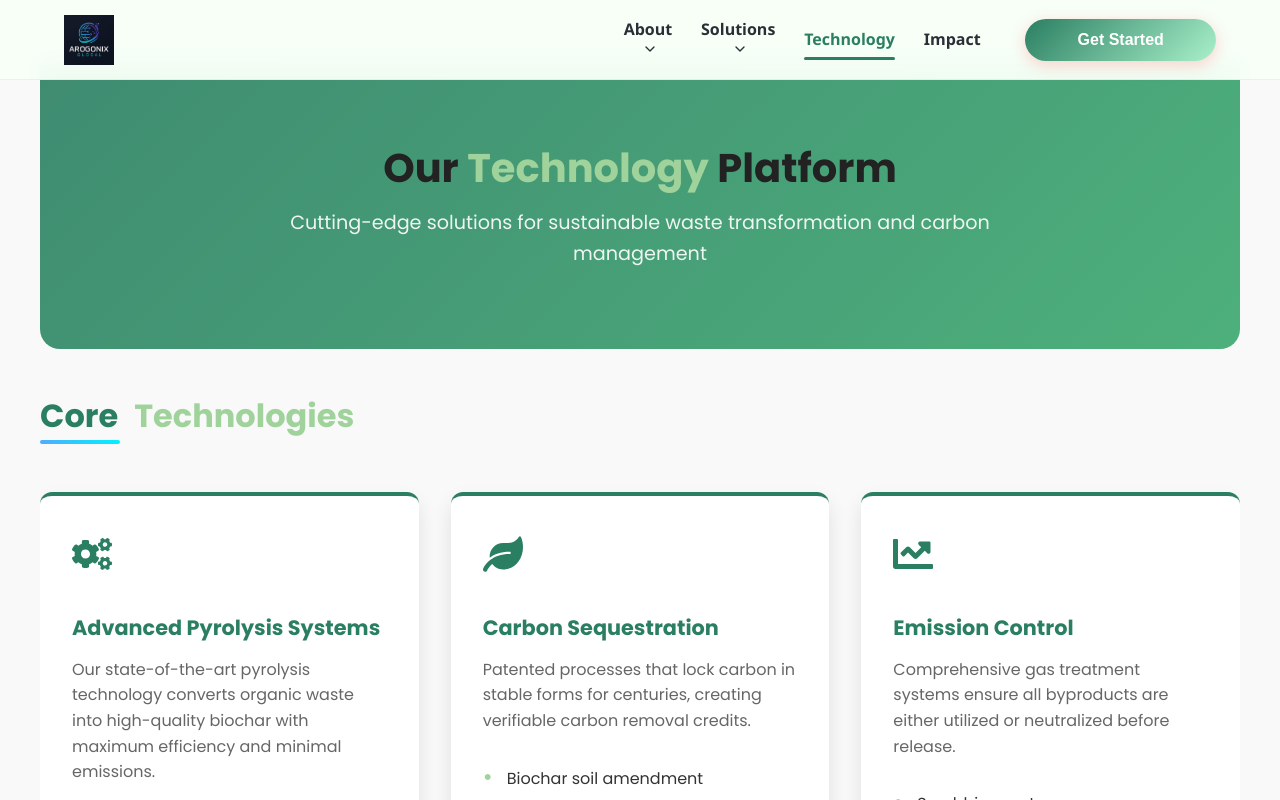
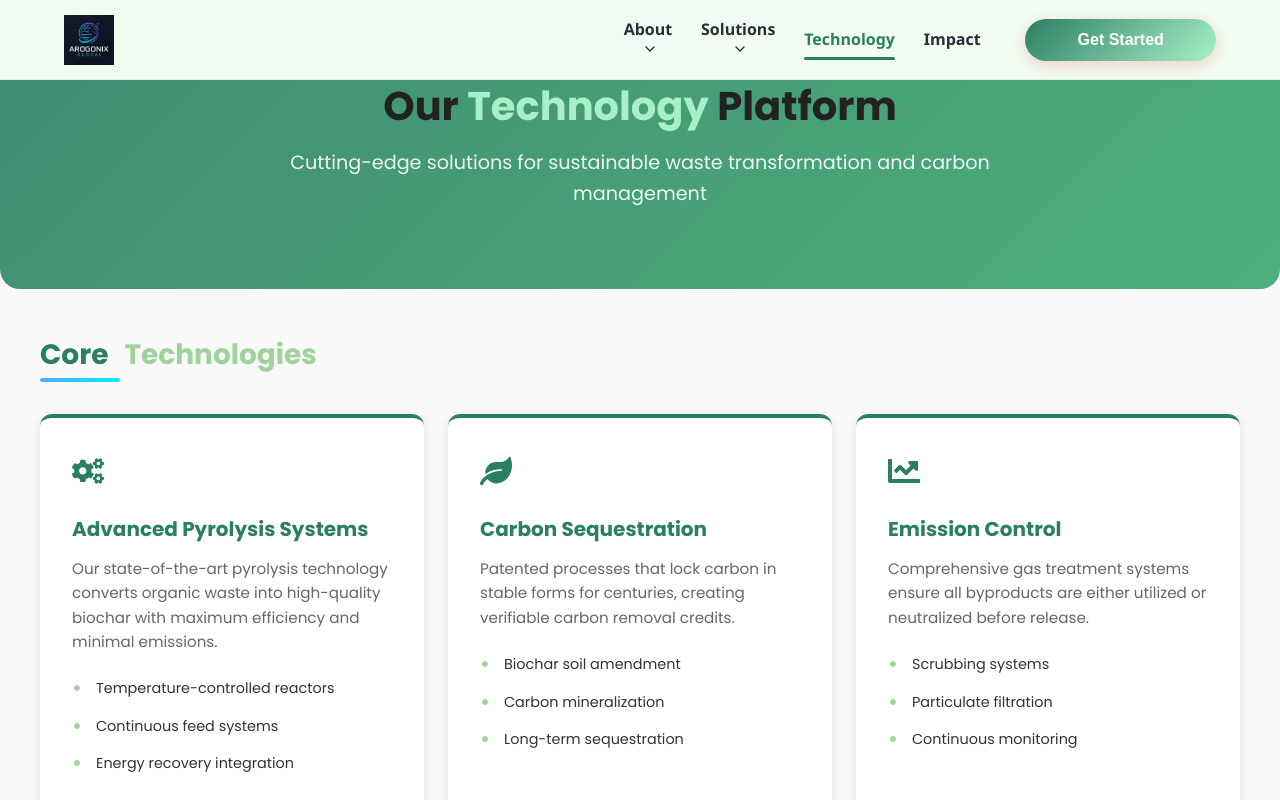
Before and after one commit to srushtibhilare/Arogonixexports, a React (Vite) app: page /technology in a window 1280 px wide. Built offline with nearby package versions, Linux system fonts and the light colour scheme.

Commit message:
Fix import path case for Vercel

```diff
--- a/src/components/Technology.css
+++ b/src/components/Technology.css
@@ -4,50 +4,58 @@
   --accent-color: #a0d39b;
   --text-color: #333;
   --light-bg: #f9f9f9;
-  --card-shadow: 0 10px 20px rgba(0,0,0,0.1);
+  --card-shadow: 0 4px 12px rgba(0,0,0,0.1);
+  --mobile-padding: 1.5rem;
 }
 
 .technology-container {
-  max-width: 1200px;
+  width: 100%;
   margin: 0 auto;
-  padding: 4rem 0rem;
   font-family: 'Poppins', sans-serif;
   color: var(--text-color);
   overflow-x: hidden;
+}
+
+.page-content {
+  max-width: 1200px;
+  margin: 0 auto;
+  padding: 0 var(--mobile-padding);
 }
 
 /* Hero Section */
 .technology-hero {
   background: linear-gradient(135deg, rgba(42, 127, 98, 0.9), rgba(58, 167, 109, 0.9));
   color: white;
-  padding: 5rem 2rem;
+  padding: 4rem var(--mobile-padding);
   text-align: center;
-  border-radius: 0 0 20px 20px;
-  margin-bottom: 3rem;
+  margin-bottom: 2rem;
 }
 
 .hero-content h1 {
-  font-size: 2.5rem;
+  font-size: 2rem;
   margin-bottom: 1rem;
+  line-height: 1.3;
 }
 
 .hero-content h1 span {
-  color: var(--accent-color);
+  color: var(--secondary-color);
 }
 
 .hero-subtitle {
-  font-size: 1.2rem;
+  font-size: 1.1rem;
   max-width: 700px;
   margin: 0 auto;
   opacity: 0.9;
+  line-height: 1.6;
 }
 
 /* Section Titles */
 .section-title {
   text-align: center;
-  margin-bottom: 3rem;
-  font-size: 2rem;
+  margin-bottom: 2rem;
+  font-size: 1.75rem;
   color: var(--primary-color);
+  line-height: 1.3;
 }
 
 .section-title span {
@@ -57,14 +65,14 @@
 /* Solutions Grid */
 .solutions-grid {
   display: grid;
-  grid-template-columns: repeat(auto-fit, minmax(300px, 1fr));
-  gap: 2rem;
-  margin-bottom: 4rem;
+  grid-template-columns: 1fr;
+  gap: 1.5rem;
+  margin-bottom: 3rem;
 }
 
 .solution-card {
   background: white;
-  padding: 2rem;
+  padding: 1.5rem;
   border-radius: 12px;
   box-shadow: var(--card-shadow);
   transition: all 0.3s ease;
@@ -74,33 +82,36 @@
 }
 
 .solution-icon {
-  font-size: 2.5rem;
+  font-size: 2rem;
   color: var(--primary-color);
-  margin-bottom: 1.5rem;
+  margin-bottom: 1rem;
 }
 
 .solution-card h3 {
   color: var(--primary-color);
   margin-bottom: 1rem;
-  font-size: 1.3rem;
+  font-size: 1.25rem;
 }
 
 .solution-description {
   color: #666;
-  margin-bottom: 1.5rem;
+  margin-bottom: 1rem;
   line-height: 1.6;
+  font-size: 0.95rem;
 }
 
 .solution-features {
   list-style-type: none;
   padding: 0;
-  margin-top: 1.5rem;
+  margin-top: 1rem;
 }
 
 .solution-features li {
   padding: 0.5rem 0;
   padding-left: 1.5rem;
   position: relative;
+  font-size: 0.9rem;
+  line-height: 1.5;
 }
 
 .solution-features li::before {
@@ -115,14 +126,14 @@
 /* Features Grid */
 .features-grid {
   display: grid;
-  grid-template-columns: repeat(auto-fit, minmax(250px, 1fr));
-  gap: 2rem;
-  margin-bottom: 4rem;
+  grid-template-columns: 1fr;
+  gap: 1.5rem;
+  margin-bottom: 3rem;
 }
 
 .feature-card {
   background: white;
-  padding: 2rem;
+  padding: 1.5rem;
   border-radius: 12px;
   box-shadow: var(--card-shadow);
   text-align: center;
@@ -130,56 +141,57 @@
 }
 
 .feature-icon-container {
-  font-size: 2rem;
+  font-size: 1.75rem;
   color: var(--primary-color);
   background: rgba(42, 127, 98, 0.1);
-  width: 70px;
-  height: 70px;
+  width: 60px;
+  height: 60px;
   border-radius: 50%;
   display: flex;
   align-items: center;
   justify-content: center;
-  margin: 0 auto 1.5rem;
+  margin: 0 auto 1rem;
 }
 
 .feature-card h3 {
   color: var(--primary-color);
-  margin-bottom: 1rem;
+  margin-bottom: 0.75rem;
+  font-size: 1.2rem;
 }
 
 .feature-card p {
   color: #666;
   line-height: 1.6;
+  font-size: 0.95rem;
 }
 
 /* Process Steps */
 .process-steps {
   display: flex;
-  flex-wrap: wrap;
-  justify-content: center;
-  gap: 1.5rem;
-  margin-bottom: 4rem;
+  flex-direction: column;
+  gap: 1rem;
+  margin-bottom: 3rem;
 }
 
 .process-step {
   background: white;
-  padding: 1.5rem;
+  padding: 1.25rem;
   border-radius: 12px;
   box-shadow: var(--card-shadow);
   text-align: center;
-  width: 180px;
   position: relative;
   transition: all 0.3s ease;
 }
 
 .process-step::after {
-  content: '→';
+  content: '↓';
   position: absolute;
-  right: -25px;
-  top: 50%;
-  transform: translateY(-50%);
+  right: 50%;
+  top: auto;
+  bottom: -20px;
+  transform: translateX(50%);
   color: var(--primary-color);
-  font-size: 1.5rem;
+  font-size: 1.25rem;
   opacity: 0.5;
 }
 
@@ -188,16 +200,17 @@
 }
 
 .step-number {
-  width: 40px;
-  height: 40px;
+  width: 36px;
+  height: 36px;
   background: var(--primary-color);
   color: white;
   border-radius: 50%;
   display: flex;
   align-items: center;
   justify-content: center;
-  margin: 0 auto 1rem;
+  margin: 0 auto 0.75rem;
   font-weight: bold;
+  font-size: 0.9rem;
 }
 
 .process-step h3 {
@@ -208,67 +221,115 @@
 /* CTA Section */
 .tech-cta {
   text-align: center;
-  padding: 3rem;
+  padding: 2rem var(--mobile-padding);
   background: var(--light-bg);
   border-radius: 12px;
-  margin-bottom: 3rem;
+  margin-bottom: 2rem;
 }
 
 .tech-cta h2 {
   color: var(--primary-color);
   margin-bottom: 1.5rem;
+  font-size: 1.5rem;
 }
 
 .cta-button {
   background: var(--primary-color);
   color: white;
   border: none;
-  padding: 1rem 2rem;
+  padding: 0.9rem 1.8rem;
   border-radius: 50px;
   font-size: 1rem;
   font-weight: bold;
   cursor: pointer;
   transition: all 0.3s ease;
+  display: inline-block;
 }
 
-.cta-button:hover {
-  background: var(--secondary-color);
-  transform: translateY(-3px);
-  box-shadow: 0 5px 15px rgba(0,0,0,0.1);
-}
+/* Tablet Styles */
+@media (min-width: 768px) {
+  .page-content {
+    padding: 0 2rem;
+  }
 
-/* Responsive Design */
-@media (max-width: 768px) {
   .technology-hero {
-    padding: 3rem 1rem;
+    padding: 5rem 2rem;
   }
 
   .hero-content h1 {
-    font-size: 2rem;
+    font-size: 2.5rem;
+  }
+
+  .hero-subtitle {
+    font-size: 1.2rem;
+  }
+
+  .solutions-grid {
+    grid-template-columns: repeat(2, 1fr);
+  }
+
+  .features-grid {
+    grid-template-columns: repeat(2, 1fr);
   }
 
   .process-steps {
-    flex-direction: column;
-    align-items: center;
+    flex-direction: row;
+    flex-wrap: wrap;
+    justify-content: center;
   }
 
   .process-step {
-    width: 100%;
-    max-width: 300px;
-    margin-bottom: 1.5rem;
+    width: calc(50% - 1rem);
   }
 
   .process-step::after {
-    content: '↓';
-    right: 50%;
-    top: auto;
-    bottom: -25px;
-    transform: translateX(50%);
+    content: '→';
+    right: -20px;
+    top: 50%;
+    bottom: auto;
+    transform: translateY(-50%);
+  }
+
+  .process-step:nth-child(2n)::after {
+    display: none;
   }
 }
 
-@media (max-width: 480px) {
-  .solutions-grid, .features-grid {
-    grid-template-columns: 1fr;
+/* Desktop Styles */
+@media (min-width: 1024px) {
+  .page-content {
+    padding: 0;
+  }
+
+  .solutions-grid {
+    grid-template-columns: repeat(3, 1fr);
+  }
+
+  .features-grid {
+    grid-template-columns: repeat(3, 1fr);
+  }
+
+  .process-step {
+    width: 180px;
+  }
+
+  .process-step::after {
+    display: block !important;
+  }
+
+  .technology-hero {
+    border-radius: 0 0 20px 20px;
+    margin-bottom: 3rem;
   }
 }
+
+/* Large Desktop Styles */
+@media (min-width: 1200px) {
+  .solution-card {
+    padding: 2rem;
+  }
+
+  .feature-card {
+    padding: 2rem;
+  }
+}
--- a/src/components/Technology.jsx
+++ b/src/components/Technology.jsx
@@ -97,6 +97,7 @@ const Technology = () => {
         </div>
       </motion.section>
 
+      <div className="page-content">
         <motion.section
           className="tech-solutions"
           variants={itemVariants}
@@ -108,6 +109,7 @@ const Technology = () => {
                 key={index}
                 className="solution-card"
                 whileHover={{ y: -5 }}
+                whileTap={{ scale: 0.98 }}
                 variants={itemVariants}
                 transition={{ type: "spring", stiffness: 300 }}
               >
@@ -137,6 +139,7 @@ const Technology = () => {
                 key={index}
                 className="feature-card"
                 whileHover={{ scale: 1.03 }}
+                whileTap={{ scale: 0.98 }}
                 initial={{ opacity: 0, y: 20 }}
                 animate={{ opacity: 1, y: 0 }}
                 transition={{ delay: index * 0.1 + 0.3 }}
@@ -168,6 +171,7 @@ const Technology = () => {
                 key={index}
                 className="process-step"
                 whileHover={{ scale: 1.05 }}
+                whileTap={{ scale: 0.98 }}
                 initial={{ opacity: 0, x: index % 2 === 0 ? -20 : 20 }}
                 animate={{ opacity: 1, x: 0 }}
                 transition={{ delay: index * 0.2 }}
@@ -192,6 +196,7 @@ const Technology = () => {
             Request Technical Documentation
           </motion.button>
         </motion.section>
+      </div>
     </motion.div>
   );
 };
```
Lines whose indentation alone changed are shown as unchanged.
